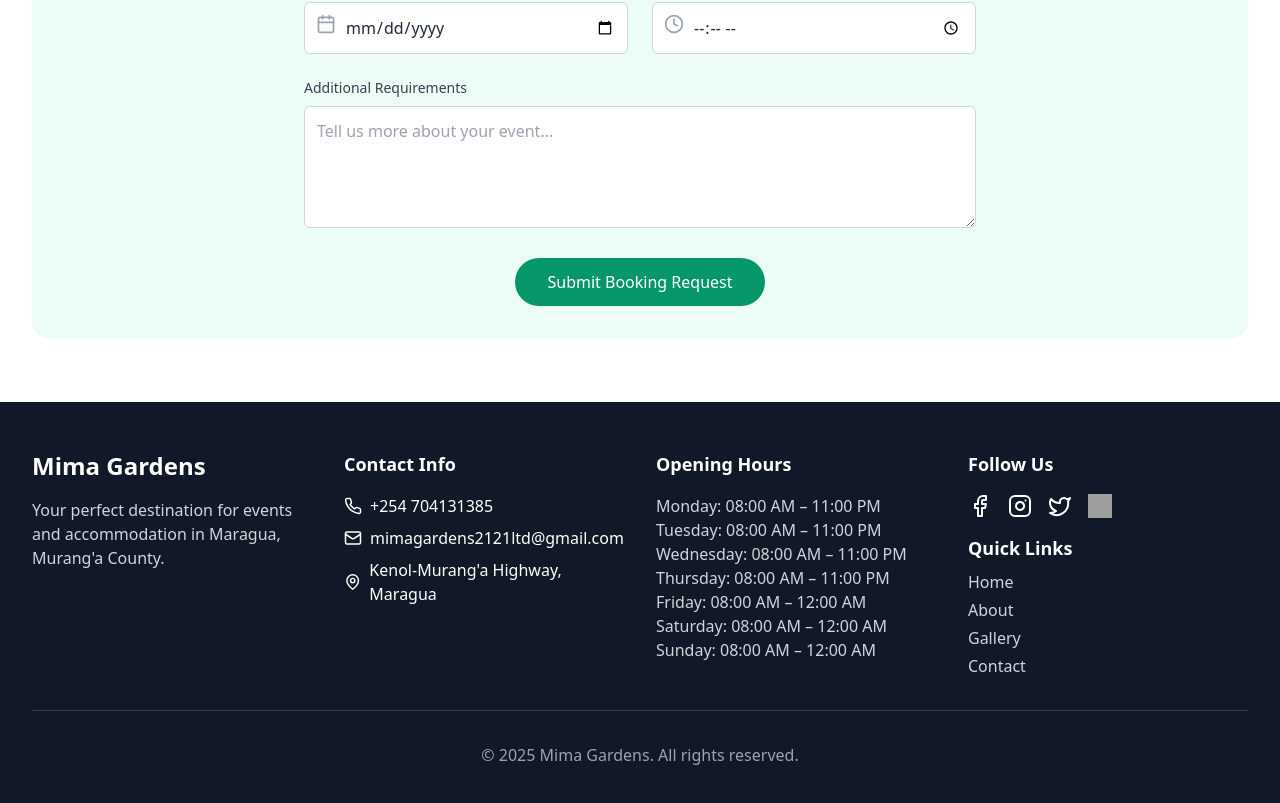
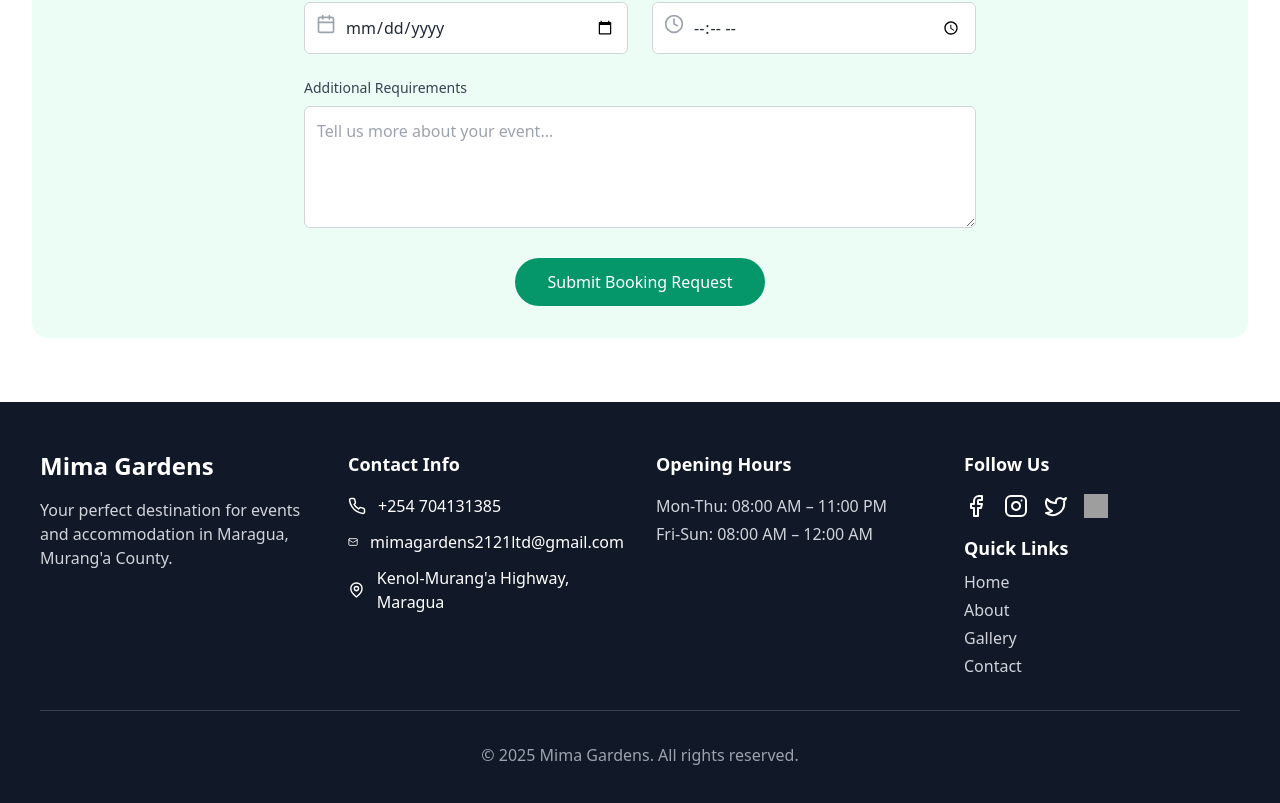
Before and after one commit to Kagwi/mimagardens.github.io, a React (Vite) app: page /about in a window 1280 px wide. Shown: the part 2776-3579 px from the top of the page. Built offline with nearby package versions, Linux system fonts and the light colour scheme; grey boxes are pictures that could not be loaded.

Commit message:
Update Footer.tsx

```diff
--- a/src/components/Footer.tsx
+++ b/src/components/Footer.tsx
@@ -4,8 +4,8 @@ import { Phone, Mail, MapPin, Facebook, Instagram, Twitter } from 'lucide-react'
 const Footer = () => {
   return (
     <footer className="bg-gray-900 text-white">
-      <div className="max-w-7xl mx-auto px-4 py-12 sm:px-6 lg:px-8">
-        <div className="grid grid-cols-1 md:grid-cols-4 gap-8">
+      <div className="max-w-7xl mx-auto px-6 py-12 sm:px-8 lg:px-10">
+        <div className="grid grid-cols-1 md:grid-cols-2 lg:grid-cols-4 gap-8">
           {/* About Section */}
           <div>
             <h3 className="text-2xl font-bold mb-4">Mima Gardens</h3>
@@ -18,17 +18,17 @@ const Footer = () => {
           {/* Contact Info */}
           <div>
             <h4 className="text-lg font-semibold mb-4">Contact Info</h4>
-            <div className="space-y-2">
+            <div className="space-y-3">
               <div className="flex items-center">
-                <Phone size={18} className="mr-2" />
+                <Phone size={18} className="mr-3" />
                 <span>+254 704131385</span>
               </div>
               <div className="flex items-center">
-                <Mail size={18} className="mr-2" />
-                <span>mimagardens2121ltd@gmail.com</span>
+                <Mail size={18} className="mr-3" />
+                <span className="break-words">mimagardens2121ltd@gmail.com</span>
               </div>
               <div className="flex items-center">
-                <MapPin size={18} className="mr-2" />
+                <MapPin size={18} className="mr-3" />
                 <span>Kenol-Murang'a Highway, Maragua</span>
               </div>
             </div>
@@ -37,14 +37,9 @@ const Footer = () => {
           {/* Business Hours */}
           <div>
             <h4 className="text-lg font-semibold mb-4">Opening Hours</h4>
-            <div className="text-gray-300">
-              <p>Monday: 08:00 AM – 11:00 PM</p>
-              <p>Tuesday: 08:00 AM – 11:00 PM</p>
-              <p>Wednesday: 08:00 AM – 11:00 PM</p>
-              <p>Thursday: 08:00 AM – 11:00 PM</p>
-              <p>Friday: 08:00 AM – 12:00 AM</p>
-              <p>Saturday: 08:00 AM – 12:00 AM</p>
-              <p>Sunday: 08:00 AM – 12:00 AM</p>
+            <div className="text-gray-300 space-y-1">
+              <p>Mon-Thu: 08:00 AM – 11:00 PM</p>
+              <p>Fri-Sun: 08:00 AM – 12:00 AM</p>
             </div>
           </div>
 
```
